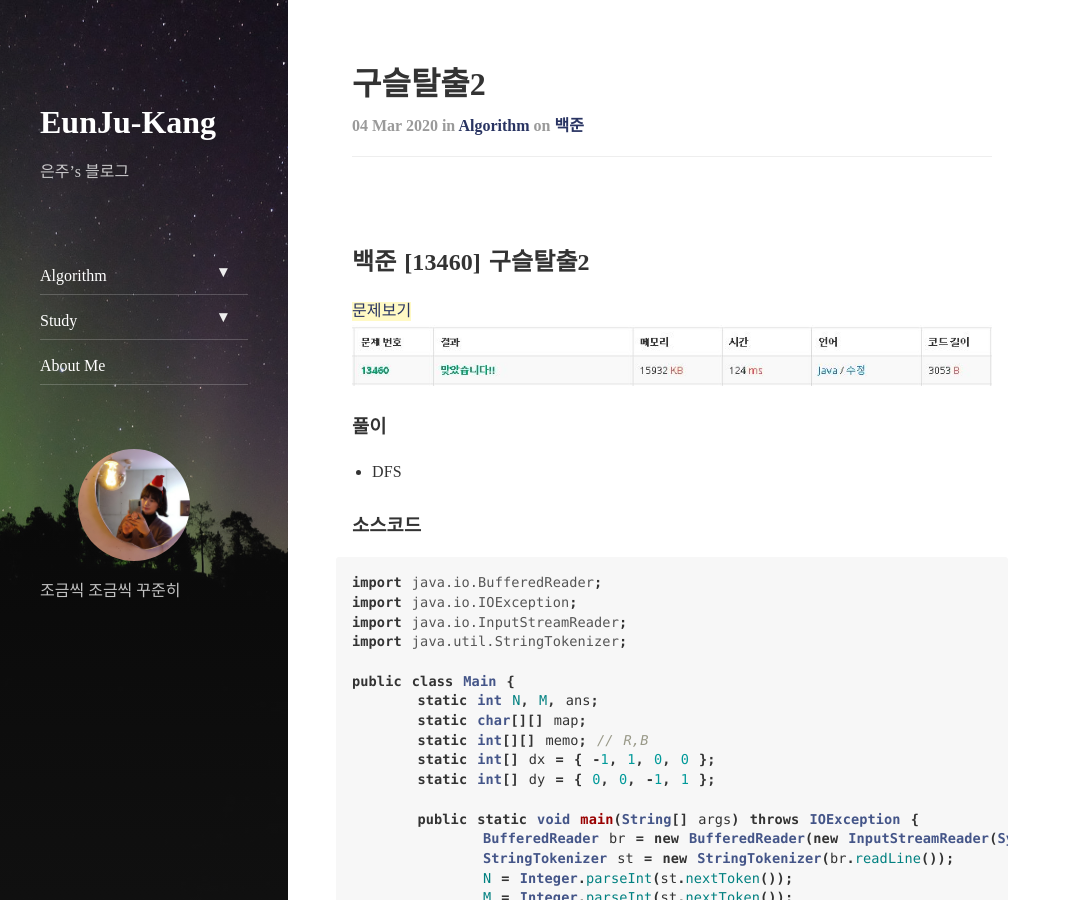
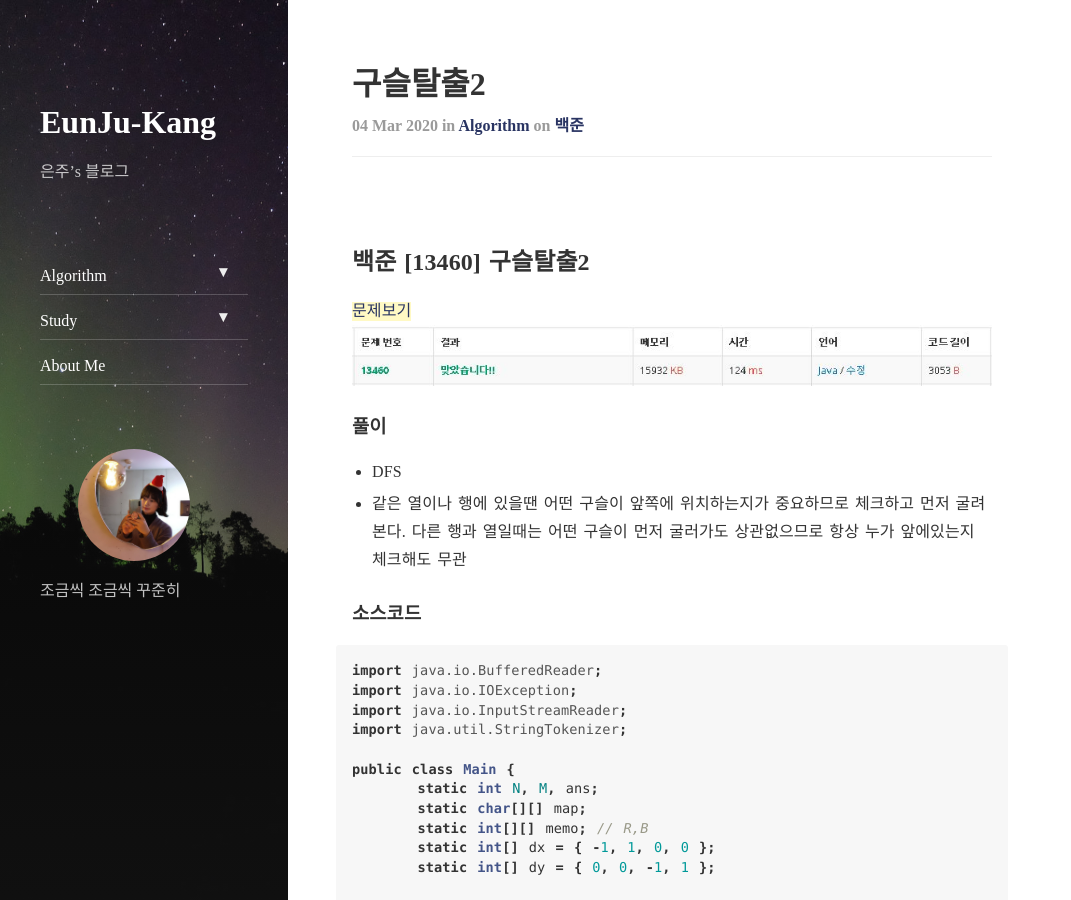
Before and after one commit to EunJu-Kang/EunJu-Kang.github.io, a Jekyll site: the page built from _posts/2020-03-04-algo-13460-구슬탈출2.md, in a window 1280 px wide and 900 px high. Shown: the whole window, without its empty margins (0-1071 px from the left). Built offline with Jekyll 4.4.1, drawn with Linux system fonts in a browser that asks for light colours; nearby versions of some CDN libraries.

Commit message:
Update 2020-03-04-algo-13460-구슬탈출2.md

```diff
--- a/_posts/2020-03-04-algo-13460-구슬탈출2.md
+++ b/_posts/2020-03-04-algo-13460-구슬탈출2.md
@@ -12,6 +12,8 @@ tags: BOJ
 
 ### 풀이
 - DFS
+- 같은 열이나 행에 있을땐 어떤 구슬이 앞쪽에 위치하는지가 중요하므로 체크하고 먼저 굴려본다.
+  다른 행과 열일때는 어떤 구슬이 먼저 굴러가도 상관없으므로 항상 누가 앞에있는지 체크해도 무관
 
 ### 소스코드
 ~~~ java
```
